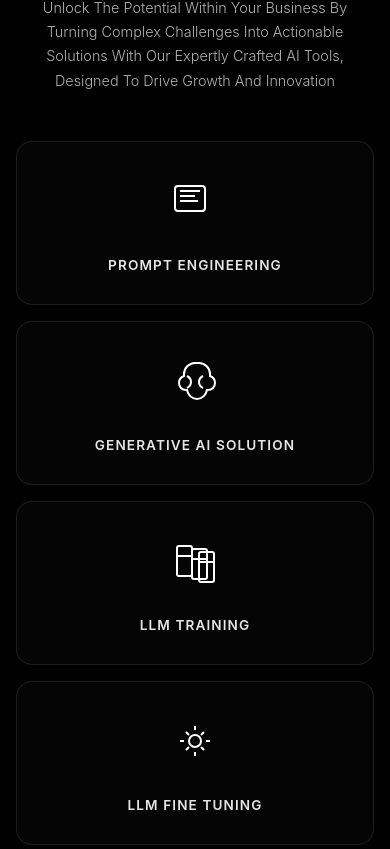
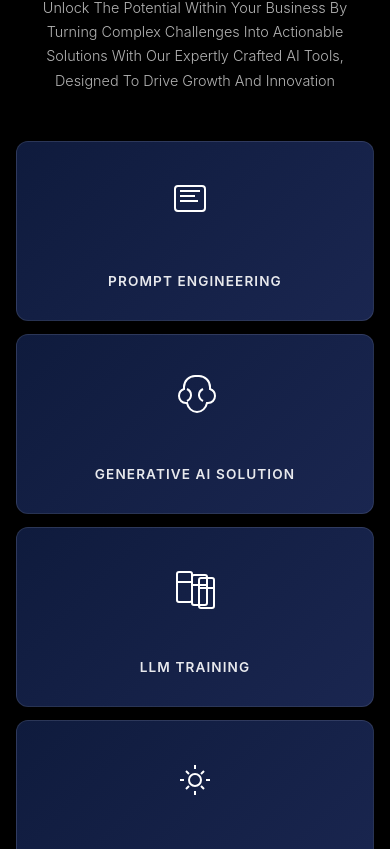
Before and after one commit to yashGist/anantify.ai, a React (Create React App) app: page / in a window 390 px wide. Shown: the part 2495-3344 px from the top of the page. Built offline with nearby package versions, Linux system fonts and the light colour scheme.

Commit message:
EngineeringSection added

```diff
--- a/src/App.js
+++ b/src/App.js
@@ -7,6 +7,7 @@ import BulbCTA from "./components/cta/BulbCTA";
 import ServiceCardsSection from "./components/sections/ServiceCardsSection";
 import AIProducts from "./components/sections/AIProducts";
 import "./styles/App.css";
+import EngineeringSection from "./components/sections/EngineeringSection";
 
 function App() {
   return (
@@ -23,6 +24,7 @@ function App() {
         buttonLink="#contact"
       />
       <ServiceCardsSection />
+      <EngineeringSection />
     </div>
   );
 }
--- /dev/null
+++ b/src/components/sections/EngineeringSection.jsx
@@ -0,0 +1,96 @@
+import React from "react";
+import "../../styles/sections/EngineeringSection.css";
+
+/**
+ * EngineeringSection Component
+ *
+ * Displays a grid of 8 service cards + 1 "All Services" card
+ * Cards arranged in 2 rows x 4 columns
+ * Each card has icon, title, and description
+ */
+const EngineeringSection = () => {
+  const services = [
+    {
+      icon: "📱",
+      title: "Mobile App Development",
+      description:
+        "Creating feature-rich, intuitive mobile apps that enhance user experience and meet business objectives.",
+    },
+    {
+      icon: "💻",
+      title: "Software Development",
+      description:
+        "Delivering robust and scalable software solutions that optimize operations, improve efficiency, and drive growth.",
+    },
+    {
+      icon: "🔄",
+      title: "MVP Development",
+      description:
+        "Turning ideas into functional prototypes, helping businesses test concepts, attract investors, and refine their vision.",
+    },
+    {
+      icon: "⚡",
+      title: "Superfast POC",
+      description:
+        "Rapidly developing proof-of-concept solutions to validate feasibility and demonstrate real-world application.",
+    },
+    {
+      icon: "🌐",
+      title: "Web Development",
+      description:
+        "Building modern, responsive, and high-performing websites that enhance engagement and business reach.",
+    },
+    {
+      icon: "💡",
+      title: "Ideation and Design Strategy",
+      description:
+        "Crafting intuitive, user-centric digital products that align with business goals and create a lasting impact.",
+    },
+    {
+      icon: "🤝",
+      title: "IT Consulting",
+      description:
+        "Providing expert guidance to align technology decisions with business objectives and ensure scalability.",
+    },
+  ];
+
+  return (
+    <section className="engineering-section">
+      <div className="engineering-container">
+        {/* Header */}
+        <div className="engineering-header">
+          <h2 className="engineering-title">
+            Exploring New Horizons with Cutting-Edge Engineering
+          </h2>
+          <p className="engineering-subtitle">
+            Starting from scratch or already working on a revamp, we're ready to
+            help. Focused and friendly folks, collaborating closely with you on
+            taking your product to the next level.
+          </p>
+        </div>
+
+        {/* Services Grid */}
+        <div className="services-grid">
+          {services.map((service, index) => (
+            <div key={index} className="service-card">
+              <div className="card-icon">{service.icon}</div>
+              <h3 className="card-title">{service.title}</h3>
+              <p className="card-description">{service.description}</p>
+            </div>
+          ))}
+
+          {/* All Services Card */}
+          <div className="service-card all-services-card">
+            <div className="card-icon">↗️</div>
+            <h3 className="card-title">All Services</h3>
+            <a href="#all-services" className="all-services-link">
+              View All →
+            </a>
+          </div>
+        </div>
+      </div>
+    </section>
+  );
+};
+
+export default EngineeringSection;
--- /dev/null
+++ b/src/styles/sections/EngineeringSection.css
@@ -0,0 +1,232 @@
+/* ========================================
+   ENGINEERING SECTION
+   Grid of service cards with icon, title, description
+   ======================================== */
+
+.engineering-section {
+  background: #ffffff;
+  padding: 4rem 2rem;
+  min-height: auto;
+  border-top: 1px solid rgba(0, 0, 0, 0.1);
+}
+
+.engineering-container {
+  max-width: 1400px;
+  margin: 0 auto;
+}
+
+/* ========================================
+   HEADER SECTION
+   ======================================== */
+
+.engineering-header {
+  text-align: left;
+  margin-bottom: 3rem;
+}
+
+.engineering-title {
+  font-size: 2.5rem;
+  font-weight: 400;
+  color: #000000;
+  margin: 0 0 1.5rem 0;
+  line-height: 1.3;
+  letter-spacing: -0.01em;
+}
+
+.engineering-subtitle {
+  font-size: 0.95rem;
+  color: #666666;
+  max-width: 600px;
+  margin: 0;
+  line-height: 1.7;
+  font-weight: 300;
+}
+
+/* ========================================
+   SERVICES GRID
+   ======================================== */
+
+.services-grid {
+  display: grid;
+  grid-template-columns: repeat(4, 1fr);
+  gap: 1.5rem;
+}
+
+/* ========================================
+   SERVICE CARD
+   ======================================== */
+
+.service-card {
+  background: linear-gradient(135deg, #0f1b3d 0%, #1a2650 100%);
+  border: 1px solid rgba(255, 255, 255, 0.1);
+  border-radius: 12px;
+  padding: 2rem;
+  text-align: center;
+  transition: all 0.3s ease;
+  cursor: pointer;
+  display: flex;
+  flex-direction: column;
+  justify-content: center;
+  align-items: center;
+  gap: 1rem;
+  min-height: 240px;
+}
+
+.service-card:hover {
+  background: linear-gradient(135deg, #1a2a4a 0%, #244060 100%);
+  border-color: rgba(255, 255, 255, 0.2);
+  transform: translateY(-5px);
+  box-shadow: 0 15px 40px rgba(15, 27, 61, 0.3);
+}
+
+/* ========================================
+   CARD CONTENT
+   ======================================== */
+
+.card-icon {
+  font-size: 2.5rem;
+  transition: transform 0.3s ease;
+}
+
+.service-card:hover .card-icon {
+  transform: scale(1.1);
+}
+
+.card-title {
+  font-size: 1.1rem;
+  font-weight: 600;
+  color: #ffffff;
+  margin: 0;
+  letter-spacing: 0.02em;
+  transition: color 0.3s ease;
+}
+
+.service-card:hover .card-title {
+  color: #e0e0e0;
+}
+
+.card-description {
+  font-size: 0.85rem;
+  color: rgba(255, 255, 255, 0.7);
+  margin: 0;
+  line-height: 1.6;
+  transition: color 0.3s ease;
+}
+
+.service-card:hover .card-description {
+  color: rgba(255, 255, 255, 0.9);
+}
+
+/* ========================================
+   ALL SERVICES CARD (Special styling)
+   ======================================== */
+
+.all-services-card {
+  min-height: 240px;
+  justify-content: space-around;
+}
+
+.all-services-card .card-title {
+  margin-top: 0.5rem;
+}
+
+.all-services-link {
+  font-size: 0.95rem;
+  font-weight: 600;
+  color: #64b5f6;
+  text-decoration: none;
+  transition: all 0.3s ease;
+  margin-top: 0.5rem;
+}
+
+.all-services-card:hover .all-services-link {
+  color: #90caf9;
+  transform: translateX(3px);
+}
+
+/* ========================================
+   RESPONSIVE DESIGN
+   ======================================== */
+
+@media (max-width: 1200px) {
+  .services-grid {
+    grid-template-columns: repeat(3, 1fr);
+    gap: 1.2rem;
+  }
+
+  .engineering-title {
+    font-size: 2rem;
+  }
+
+  .service-card {
+    min-height: 220px;
+  }
+}
+
+@media (max-width: 768px) {
+  .engineering-section {
+    padding: 2.5rem 1rem;
+  }
+
+  .services-grid {
+    grid-template-columns: repeat(2, 1fr);
+    gap: 1rem;
+  }
+
+  .engineering-title {
+    font-size: 1.8rem;
+  }
+
+  .engineering-subtitle {
+    font-size: 0.9rem;
+  }
+
+  .service-card {
+    min-height: 200px;
+    padding: 1.5rem;
+  }
+
+  .card-icon {
+    font-size: 2rem;
+  }
+
+  .card-title {
+    font-size: 1rem;
+  }
+
+  .card-description {
+    font-size: 0.8rem;
+  }
+}
+
+@media (max-width: 480px) {
+  .engineering-section {
+    padding: 2rem 0.5rem;
+  }
+
+  .services-grid {
+    grid-template-columns: 1fr;
+    gap: 0.8rem;
+  }
+
+  .engineering-title {
+    font-size: 1.5rem;
+  }
+
+  .service-card {
+    min-height: 180px;
+    padding: 1.2rem;
+  }
+
+  .card-icon {
+    font-size: 1.8rem;
+  }
+
+  .card-title {
+    font-size: 0.95rem;
+  }
+
+  .card-description {
+    font-size: 0.75rem;
+  }
+}
```
